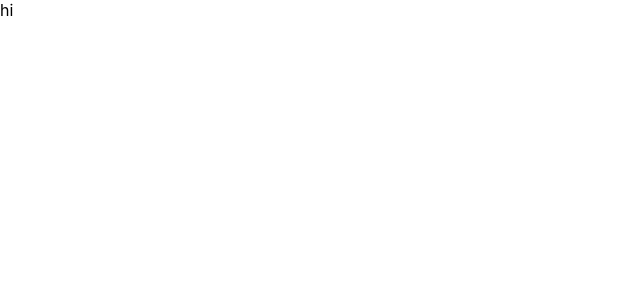
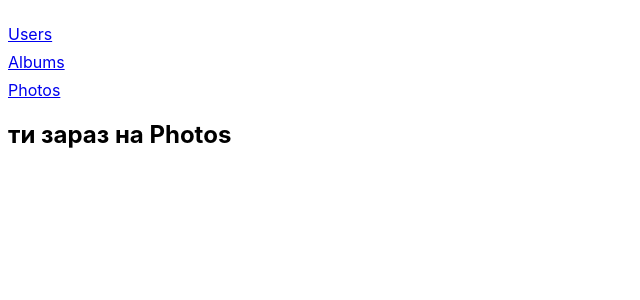
Before and after one commit to PanShamray/react-router, a React (Create React App) app: page /users/1/albums/1/photos in a window 1280 px wide. Shown: the top 300 px of the page, without its empty margins (0-640 px from the left). Built offline with nearby package versions, Linux system fonts and the light colour scheme; no server answers.

Commit message:
users and albums

```diff
--- a/package.json
+++ b/package.json
@@ -8,6 +8,8 @@
     "@testing-library/user-event": "^13.5.0",
     "react": "^18.2.0",
     "react-dom": "^18.2.0",
+    "react-router": "^6.22.3",
+    "react-router-dom": "^6.22.3",
     "react-scripts": "5.0.1",
     "web-vitals": "^2.1.4"
   },
--- a/src/App.css
+++ b/src/App.css
@@ -1,38 +1,21 @@
-.App {
-  text-align: center;
+body{
+  padding: 8px;
 }
-
-.App-logo {
-  height: 40vmin;
-  pointer-events: none;
+.users{
+  background-color: aquamarine;
+  max-width: 33%;
+  padding: 8px;
 }
-
-@media (prefers-reduced-motion: no-preference) {
-  .App-logo {
-    animation: App-logo-spin infinite 20s linear;
-  }
+.albums{
+  background-color:coral;
+  max-width: 33%;
+  padding: 8px;
 }
-
-.App-header {
-  background-color: #282c34;
-  min-height: 100vh;
-  display: flex;
-  flex-direction: column;
-  align-items: center;
-  justify-content: center;
-  font-size: calc(10px + 2vmin);
-  color: white;
+ul{
+  padding-left: 0px;
 }
-
-.App-link {
-  color: #61dafb;
+li{
+  list-style-type: none;
+  padding: 0;
+  margin-bottom: 8px;
 }
-
-@keyframes App-logo-spin {
-  from {
-    transform: rotate(0deg);
-  }
-  to {
-    transform: rotate(360deg);
-  }
-}
--- a/src/App.js
+++ b/src/App.js
@@ -1,8 +1,39 @@
-import './App.css';
+import React from "react";
+import "./App.css";
+import { BrowserRouter, Routes, Route, Link } from "react-router-dom";
+
+import Users from "./components/Users/Users";
+import Albums from "./components/Albums/Albums";
+import Photos from "./components/Photos/Photos";
+
 
 function App() {
   return (
-    <div>hi</div>
+    <BrowserRouter>
+      <header>
+        <nav>
+          <ul>
+            <li>
+              <Link to="/users">Users</Link>
+            </li>
+            <li>
+              <Link to="/users/:userId/albums">Albums</Link>
+            </li>
+            <li>
+              <Link to="/users/:userId/albums/:albumId/photos">Photos</Link>
+            </li>
+          </ul>
+        </nav>
+      </header>
+      <main>
+        <Routes>
+          <Route path="/users" element={<Users />}></Route>
+          <Route path="/users/:userId/albums" element={<Albums />}></Route>
+          <Route path="/users/:userId/albums/:albumId/photos" element={<Photos />}
+          ></Route>
+        </Routes>
+      </main>
+    </BrowserRouter>
   );
 }
 
--- /dev/null
+++ b/src/components/Albums/Albums.jsx
@@ -0,0 +1,54 @@
+import React, { useEffect, useState } from "react";
+import { Link, Routes, Route } from "react-router-dom";
+import { useParams } from "react-router-dom";
+import Photos from "../Photos/Photos";
+
+function Albums() {
+    const { userId } = useParams();
+    const [albums, setAlbums] = useState([]);
+
+    useEffect(() => {
+      fetch(`https://jsonplaceholder.typicode.com/albums?userId=${userId}`)
+        .then((res) => {
+          if (!res.ok) {
+            throw new Error("Щось з інтернетом");
+          }
+          return res.json();
+        })
+        .then((data) => {
+          setAlbums(data);
+        })
+        .catch((error) => {
+          console.error("Помилка в отниманні даних: ", error);
+        });
+    }, [userId]);
+
+
+  return (
+    <div className="wrapper">
+      <div className="albums">
+        <h2>Альбоми користувача id_{userId}</h2>
+
+        <ul>
+          {albums.map((album) => (
+            <li key={album.id}>
+              id_{album.id} "{album.title}"
+                <Link
+                    to={`/users/${userId}/albums/${album.id}/photos`}>
+                    <br></br><button>Зображення альбому</button>
+                </Link>
+            </li>
+          ))}
+        </ul>
+      </div>
+      <Routes>
+        <Route
+          path="/users/:userId/albums/:albumId/photos"
+          element={<Photos />}
+        ></Route>
+      </Routes>
+    </div>
+  );
+}
+
+export default Albums;
--- /dev/null
+++ b/src/components/Photos/Photos.jsx
@@ -0,0 +1,31 @@
+import React, { useEffect, useState } from "react";
+import { Link, Routes, Route } from "react-router-dom";
+import { useParams } from "react-router-dom";
+
+function Photos() {
+    const { userId, albumId } = useParams();
+    const [photos, setPhotos] = useState([]);
+
+    useEffect(() => {
+      fetch(`https://jsonplaceholder.typicode.com/albums?userId=${userId}`)
+        .then((res) => {
+          if (!res.ok) {
+            throw new Error("Щось з інтернетом");
+          }
+          return res.json();
+        })
+        .then((data) => {
+          setPhotos(data);
+        })
+        .catch((error) => {
+          console.error("Помилка в отниманні даних: ", error);
+        });
+    }, [userId, albumId]);
+
+
+    return (
+        <h2>ти зараз на Photos</h2>
+    )
+}
+
+export default Photos;
--- /dev/null
+++ b/src/components/Users/Users.jsx
@@ -0,0 +1,50 @@
+import React, { useState, useEffect } from "react";
+import { Link, Routes, Route } from "react-router-dom";
+import Albums from "../Albums/Albums";
+
+function Users() {
+    const [users, setUsers] = useState([]);
+
+  useEffect(() => {
+    fetch("https://jsonplaceholder.typicode.com/users")
+      .then((res) => {
+        if (!res.ok) {
+          throw new Error("Щось з інтернетом");
+        }
+        return res.json();
+      })
+      .then((data) => {
+        setUsers(data);
+      })
+      .catch((error) => {
+        console.error("Помилка в отниманні даних: ", error);
+      });
+  }, []);
+
+  return (
+    <div className="wrapper">
+      <div className="users">
+        <h2>Список користувачів</h2>
+
+        <ul>
+          {users.map((user) => (
+            <li key={user.id}>
+              id_{user.id} {user.name}
+                  <Link
+                        to={`/users/${user.id}/albums`}>
+                        <br></br><button>Альбоми користувача</button>
+                  </Link>
+            </li>
+          ))}
+        </ul>
+          </div>
+          <Routes>
+              <Route
+                  path="/users/:userId/albums"
+                  element={<Albums />}>
+              </Route>
+          </Routes>
+    </div>
+    );
+}
+export default Users;
```
